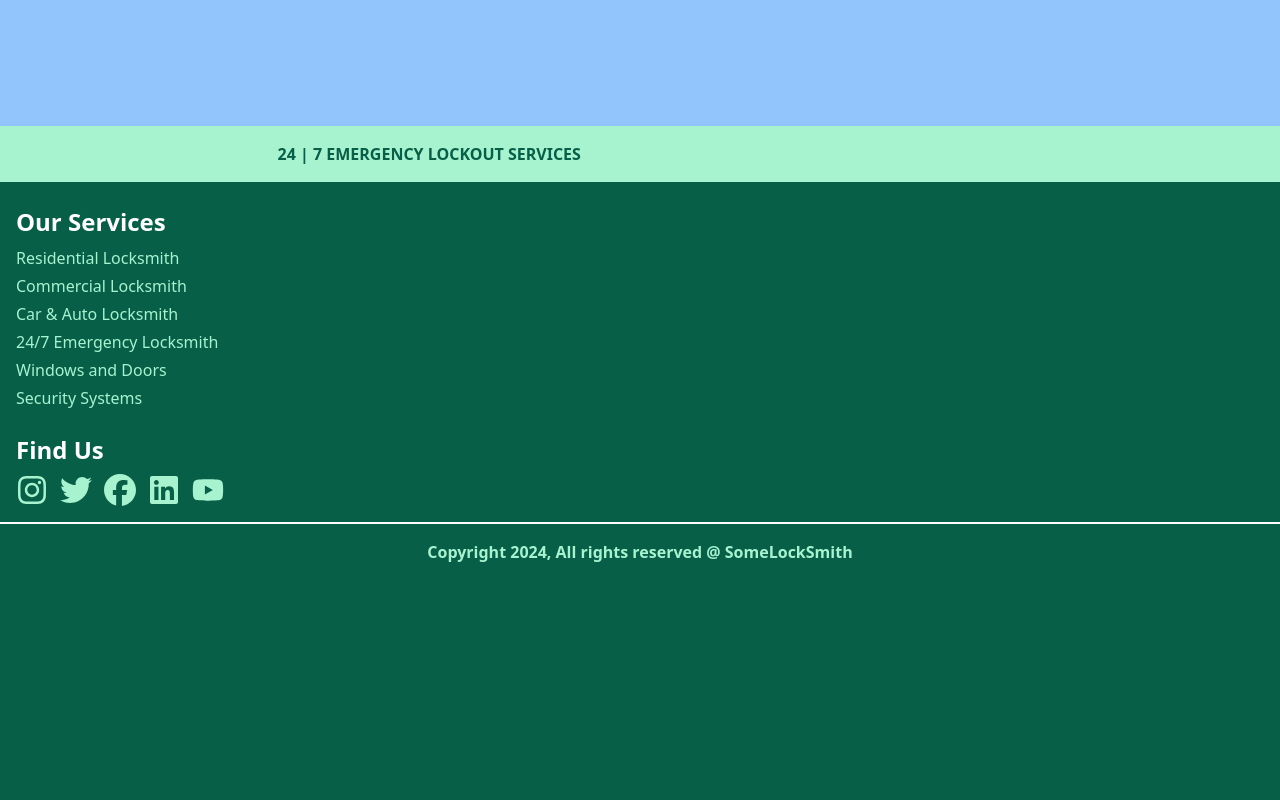
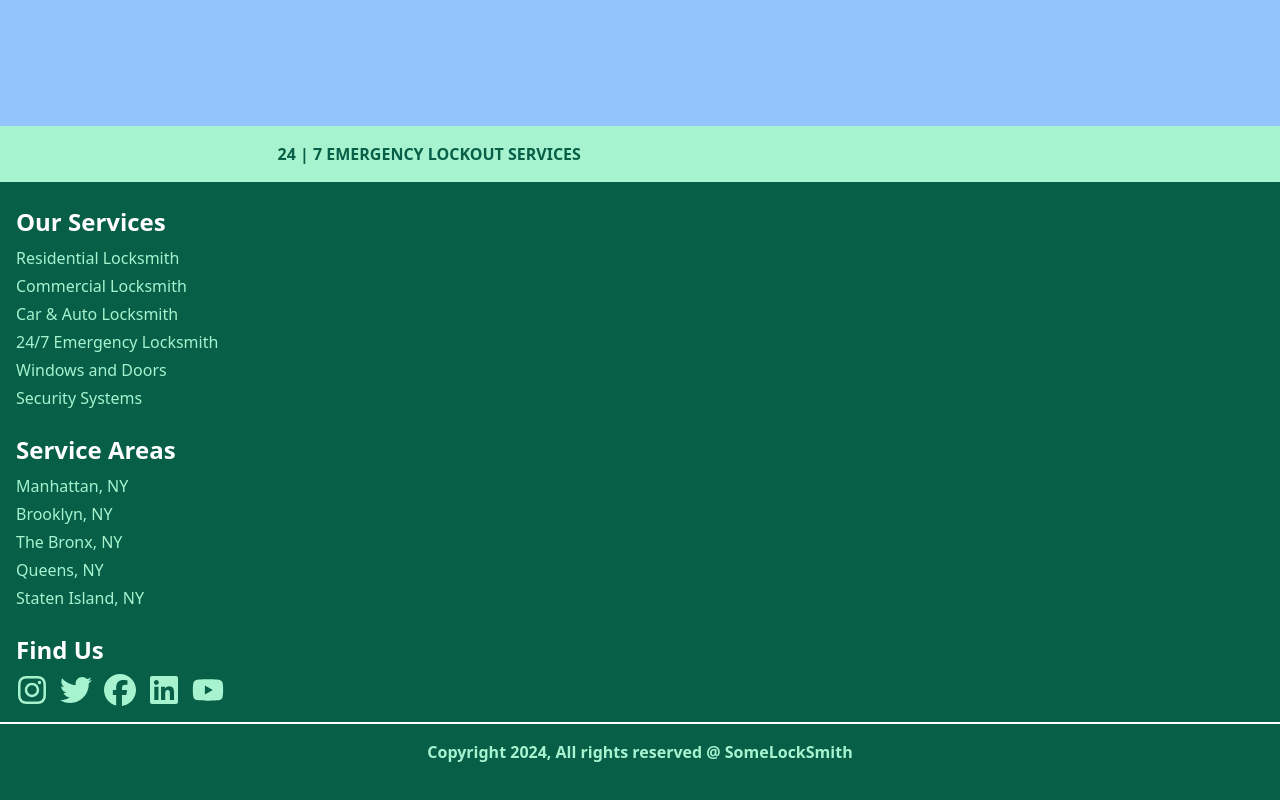
Before and after one commit to bartoccidevs/IQ-Locks, a Next.js app: page / in a window 1280 px wide. Shown: the part 1314-2114 px from the top of the page. Before the commit the page ends 1942 px from the top, so only its background shows below. Built offline with nearby package versions, Linux system fonts and the light colour scheme.

Commit message:
service areas added

```diff
--- a/components/layout/footer/QuickLinkSection.js
+++ b/components/layout/footer/QuickLinkSection.js
@@ -2,8 +2,8 @@ import CustomImage from "@/components/CustomImage"
 
 export default function QuickLinkSection() {
     return (
-        <div className="quicklink-section px-4">
-            <div className="py-4">
+        <div className="quicklink-section px-4 space-y-4">
+            <div className="pt-4">
                 <h2 className="text-white text-2xl font-semibold py-2">
                     Our Services
                 </h2>
@@ -14,6 +14,18 @@ export default function QuickLinkSection() {
                     <p>24/7 Emergency Locksmith</p>
                     <p>Windows and Doors</p>
                     <p>Security Systems</p>
+                </div>
+            </div>
+            <div className="">
+                <h2 className="text-white text-2xl font-semibold py-2">
+                    Service Areas
+                </h2>
+                <div className="space-y-1 text-theme-light text-1xl">
+                    <p>Manhattan, NY</p>
+                    <p>Brooklyn, NY</p>
+                    <p>The Bronx, NY</p>
+                    <p>Queens, NY</p>
+                    <p>Staten Island, NY</p>
                 </div>
             </div>
             <div>
```
